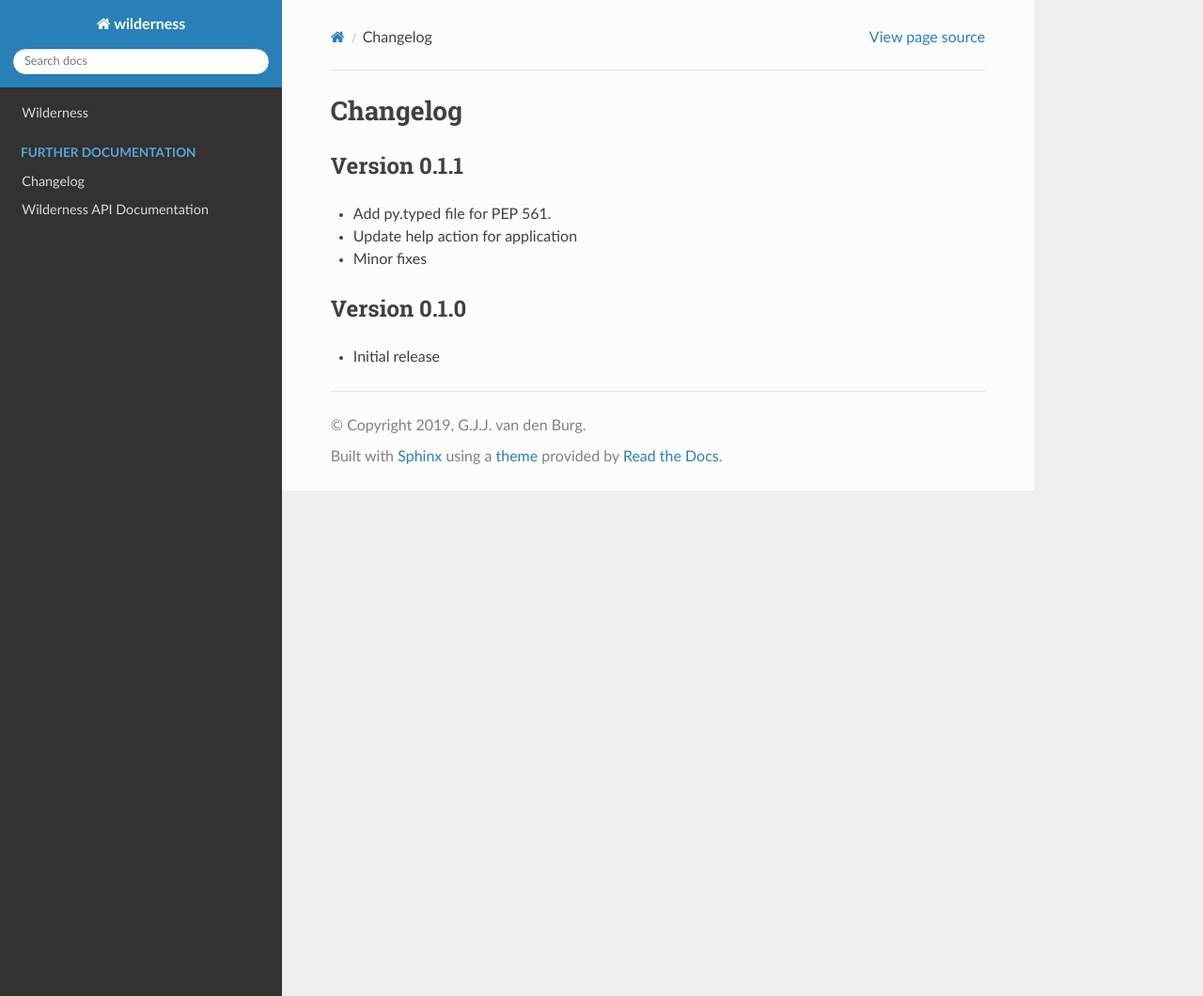
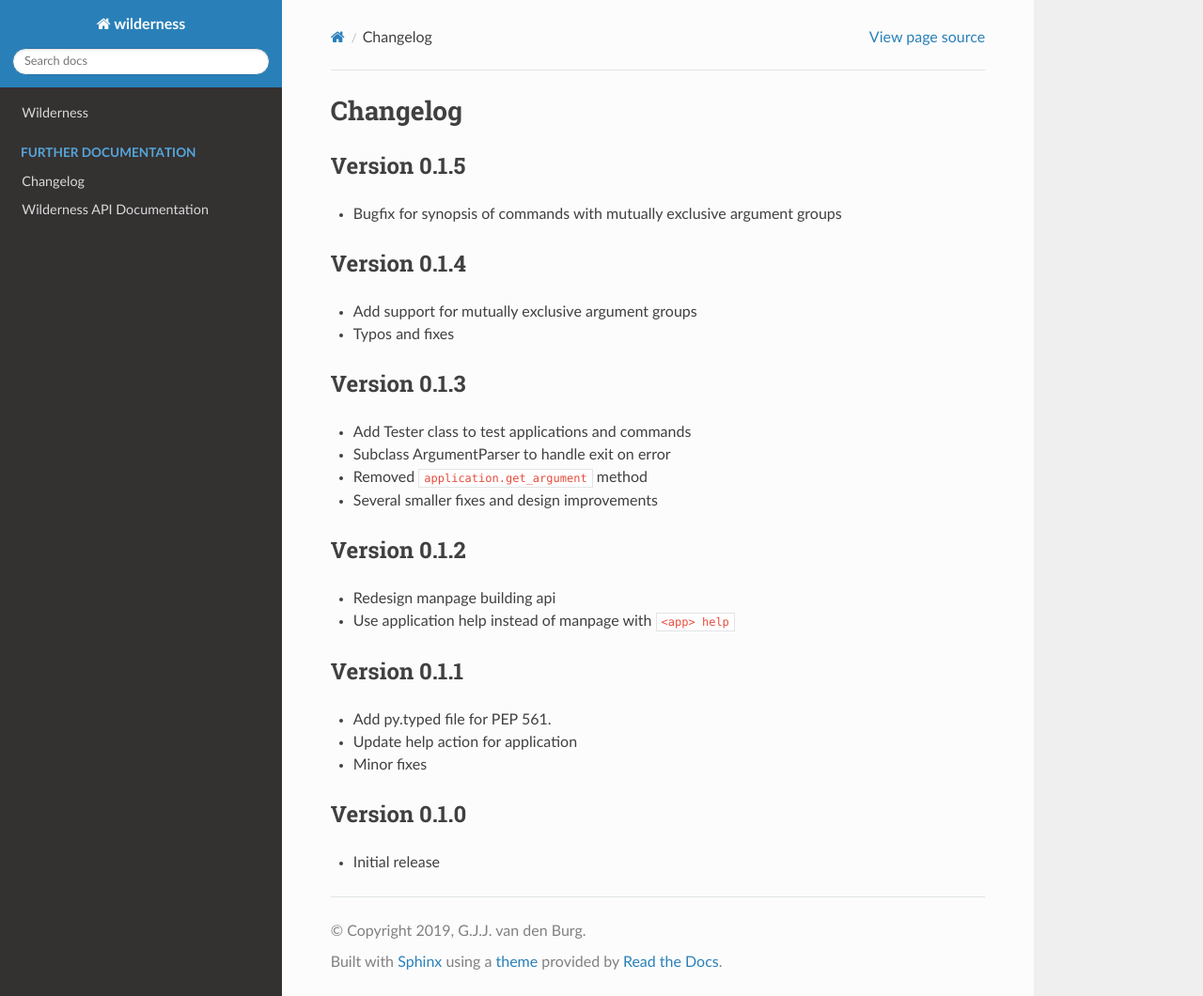
Before and after one commit to GjjvdBurg/wilderness, a Sphinx documentation site: the page built from docs/CHANGELOG.rst, in a window 1280 px wide and 1060 px high. Shown: the whole window at 94% size. Built offline with Sphinx 7.4.7 and the Read the Docs theme 2.0.0, drawn with Linux system fonts in a browser that asks for light colours.

Commit message:
small fixes to docs and makefiles

```diff
--- a/docs/CHANGELOG.rst
+++ b/docs/CHANGELOG.rst
@@ -1,6 +1,35 @@
 
 Changelog
 =========
+
+Version 0.1.5
+-------------
+
+
+* Bugfix for synopsis of commands with mutually exclusive argument groups
+
+Version 0.1.4
+-------------
+
+
+* Add support for mutually exclusive argument groups
+* Typos and fixes
+
+Version 0.1.3
+-------------
+
+
+* Add Tester class to test applications and commands
+* Subclass ArgumentParser to handle exit on error
+* Removed ``application.get_argument`` method
+* Several smaller fixes and design improvements
+
+Version 0.1.2
+-------------
+
+
+* Redesign manpage building api
+* Use application help instead of manpage with ``<app> help``
 
 Version 0.1.1
 -------------
```
Also changed, not shown: docs/README.rst (+13 -2 lines), 2 other files.
